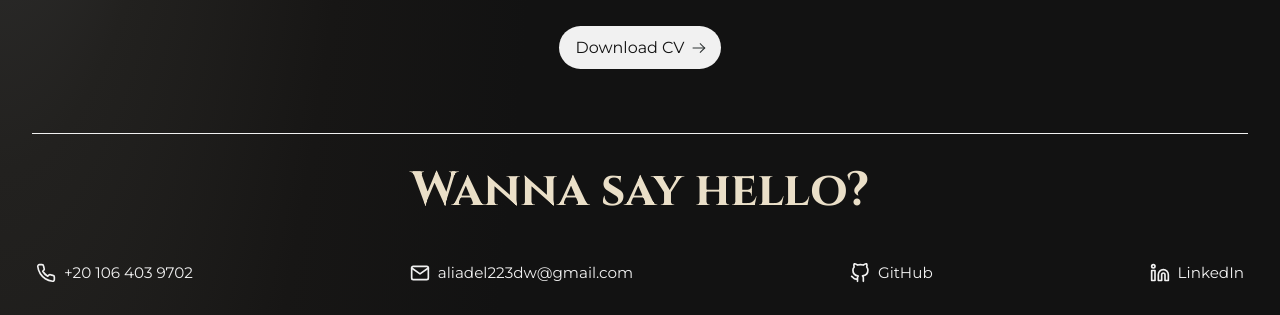
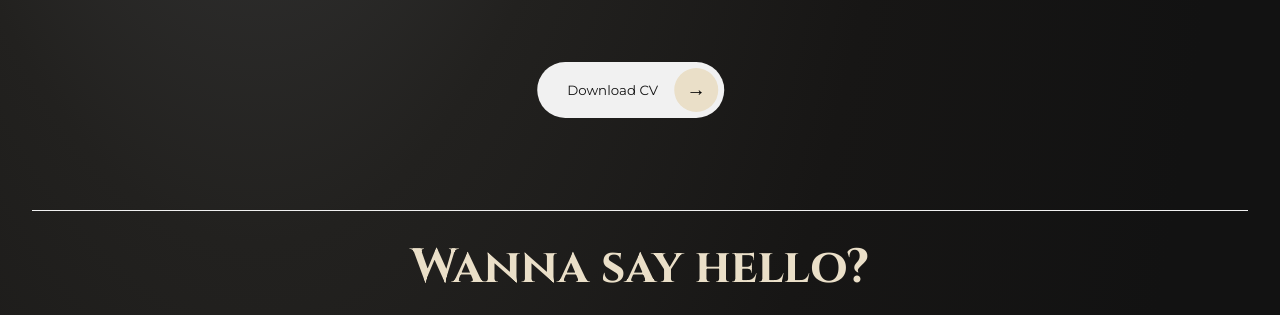
Before and after one commit to ali-abdelmotagally/My-Portfolio, a website: page index.html in a window 1280 px wide. Shown: the part 2650-2965 px from the top of the page. Drawn offline with Linux system fonts and the light colour scheme.

Commit message:
removed outdated list style and customized cv button

```diff
--- a/index.html
+++ b/index.html
@@ -234,12 +234,10 @@
 
 
      <!-- CV -->
-    <div class="cv-container">
-        <a class="cv" href="">
-         Download CV
-        <img src="./assets/upright arrow svg.svg" alt="">
-         </a>
-    </div>
+    <button class="cv-container">
+        <a class="cv" href="">Download CV</a>
+        <span class="arrow">→</span>
+    </button>
 
    <!-- Footer -->
     <div class="footer" id="contact">
--- a/style.css
+++ b/style.css
@@ -48,9 +48,9 @@ body {
 
 background:
     radial-gradient(
-    ellipse 45% 100% at 0% 50%,
+    ellipse 80% 100% at 20% 50%,
     #b8ad97 0%,
-    #766e5d 7%,
+    #766e5d 5%,
     #514c42 15%,
     #333333 28%,
     #22211f 45%,
@@ -60,41 +60,7 @@ background:
     font-family: var(--text-font);
 }
 
-/* SOFT BACKGROUND GLOWS */
-body::before {
-    content: "";
-    position: fixed;
-    inset: 0;
-    z-index: -1;
 
-    pointer-events: none;
-
-    background:
-        radial-gradient(
-            circle clamp(14rem, 32vw, 34rem) at 12% 15%,
-            rgb(var(--glow-rgb) / 0.16) 0%,
-            rgb(var(--glow-rgb) / 0.07) 38%,
-            transparent 72%
-        ),
-        radial-gradient(
-            circle clamp(12rem, 27vw, 29rem) at 88% 32%,
-            rgb(var(--glow-rgb) / 0.13) 0%,
-            rgb(var(--glow-rgb) / 0.05) 36%,
-            transparent 70%
-        ),
-        radial-gradient(
-            circle clamp(15rem, 30vw, 32rem) at 30% 78%,
-            rgb(var(--glow-rgb) / 0.14) 0%,
-            rgb(var(--glow-rgb) / 0.05) 40%,
-            transparent 72%
-        ),
-        radial-gradient(
-            circle clamp(11rem, 24vw, 25rem) at 92% 92%,
-            rgb(var(--glow-rgb) / 0.10) 0%,
-            rgb(var(--glow-rgb) / 0.04) 38%,
-            transparent 70%
-        );
-}
 
 /* NAVBAR  */
 .nav {
@@ -109,7 +75,7 @@ body::before {
     height: var(--nav-height);
     padding-right: var(--medium-padding);
 
-    background: rgba(20, 20, 20, 0.45);
+    background: rgba(20, 20, 20, 0.25);
     backdrop-filter: blur(20px) saturate(140%);
     -webkit-backdrop-filter: blur(20px) saturate(140%);
 
@@ -214,7 +180,7 @@ body::before {
         }
     }
 
-    /* hamburger is always visible on mobile */
+
     .menu-btn {
         display: block;
         position: absolute;
@@ -223,7 +189,7 @@ body::before {
         height: var(--nav-height);
     }
 
-    /* links stay hidden until the menu is opened */
+
     .items {
         display: none;
         position: absolute;
@@ -564,7 +530,7 @@ body::before {
         filter 0.8s ease;
 }
 
-/* Dark gradient over image */
+
 #projects > .project .project-link::after {
     content: "";
 
@@ -656,7 +622,7 @@ body::before {
     text-transform: uppercase;
 }
 
-/* Native carousel arrows */
+
 #projects::scroll-button(left),
 #projects::scroll-button(right) {
     position: absolute;
@@ -797,39 +763,72 @@ body::before {
 
 /* CV */
     .cv-container{
-        margin-top: 2rem;
-        display: flex;
-        justify-content: center;
+        position: relative;
+        overflow: hidden;
+        display: inline-flex;
         align-items: center;
+        gap: 1rem;
+        margin-top: 6rem;
+        margin-left: 50%;
+        transform: translate(-55%, -50%);
+        padding: 6px 6px 6px 30px;
+        border: none;
+        border-radius: 50px;
+        background-color: var(--main-color);
+    }
+
+    .cv-container:hover{
+        cursor: pointer;
+    }
+
+    .cv-container::before{
+        content: "";
+        position: absolute;
+        top: 6px;
+        right: 6px;
+        width: 44px;
+        height: 44px;
+        border-radius: 50%;
+        transition: all 0.55s cubic-bezier(0.7, 0, 0.2, 1);
+        background: var(--accent-bg);
+
     }
 
     .cv{
-        width: fit-content;
-        background-color: #f1f1f1;
-        display: inline-flex;
-        align-items: center;
-        gap: 0.5rem;
-        padding: 0.75rem 1rem;
+        position: relative;
+        z-index: 1;
+        transition: color 0.4s ease 0.3s;
+        color: #121212;
+        font-family: var(--text-font);
         text-decoration: none;
-        color: #121212;
-        border-radius: 2rem;
-        transition: background-color 0.3s ease-in-out, transform 0.3s ease-in-out;
-
-    img{
-        height: 12px;
-        transition: transform 0.3s ease-out;
-        transform: rotate(45deg);
-    }
-}
-
-    .cv:hover{
-        background-color: var(--hover-color);
-        transform: translateY(-2px);
     }
 
-    .cv:hover img{
-    transform: rotate(0);
+    .cv-container .arrow{
+        position: relative;
+        z-index: 1;
+        width: 44px;
+        height: 44px;
+        display: grid;
+        place-items: center;
+        font-size: 1.2rem;
+        transition: transform 0.5s ease;
+        }
+
+    .cv-container:hover .arrow{
+        transform: rotate(-45deg);
     }
+
+
+    .cv-container:hover::before{
+        top: 0;
+        right: 0;
+        width: 100%;
+        height: 100%;
+        border-radius: 0%;
+        background-color: var(--accent-bg);
+
+    }
+
 
 
 
@@ -932,10 +931,17 @@ body::before {
     overflow: hidden;
     transition: border-radius .4s cubic-bezier(.32,.72,0,1);
   }
+
   .acc-item.is-open {
     width: 100%;
     border-radius: 28px;
   }
+
+    .acc-item ul{
+    margin-block: 0;
+    list-style: none;
+    padding: 0;
+   }
 
   .acc-trigger {
     all: unset;
@@ -976,13 +982,15 @@ body::before {
     grid-template-rows: 0fr;
     transition: grid-template-rows .4s cubic-bezier(.32,.72,0,1);
   }
-  .acc-item.is-open .acc-panel { grid-template-rows: 1fr; }
+  .acc-item.is-open .acc-panel { grid-template-rows: 1fr;
+   }
   .acc-panel-inner { overflow: hidden; min-height: 0; }
   .acc-content {
     padding: 0 30px 26px 60px;
     font: 17px/1.47 -apple-system, "SF Pro Text", Inter, Arial, sans-serif;
     color: #3b3226;
   }
+
 
 .skills.has-open .acc-item:not(.is-open) {
     display: none;
```
